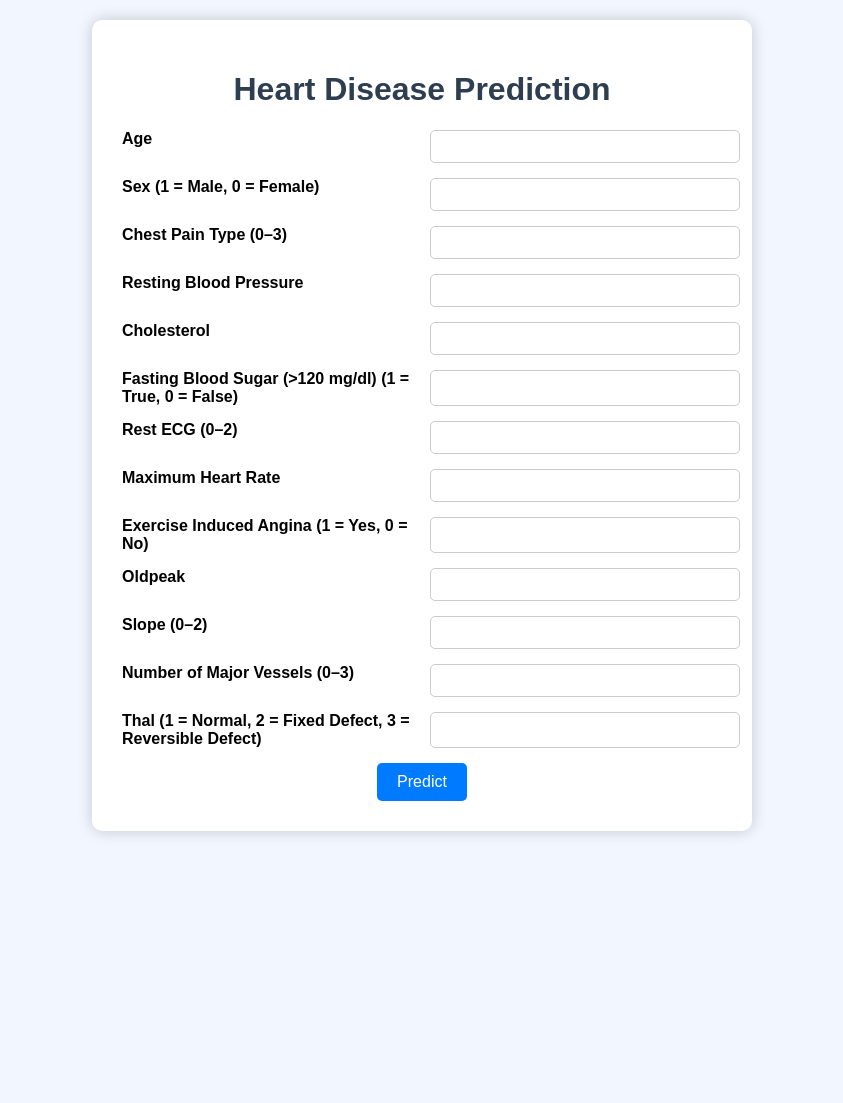
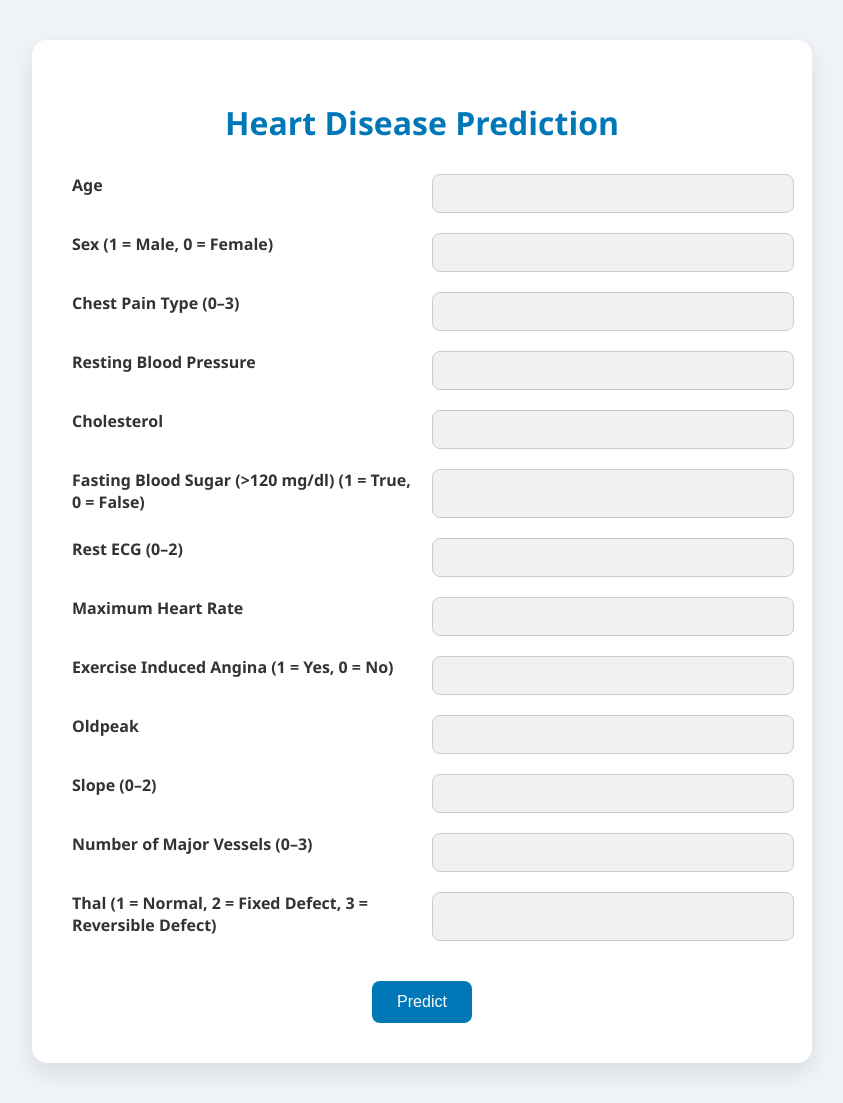
Before and after one commit to Ashish-kurapati/heart_disease_predictor, a Flask app: page / in a window 1280 px wide. Shown: the whole page, without its empty margins (218-1061 px from the left). Before the commit the page ends 836 px from the top, so only its background shows below. Run offline with Flask 3, Linux system fonts and the light colour scheme; parts of the project's set-up code (start-up, migrations or seed data) failed here and were passed over.

Commit message:
Add all project files

```diff
--- /dev/null
+++ b/static/style.css
@@ -0,0 +1,93 @@
+body {
+    font-family: 'Segoe UI', Tahoma, Geneva, Verdana, sans-serif;
+    background-color: #f0f4f8;
+    margin: 0;
+    padding: 0;
+}
+
+.container {
+    max-width: 700px;
+    margin: 40px auto;
+    background-color: #ffffff;
+    padding: 40px;
+    border-radius: 15px;
+    box-shadow: 0 10px 25px rgba(0, 0, 0, 0.1);
+}
+
+h1 {
+    text-align: center;
+    color: #0077b6;
+    margin-bottom: 30px;
+}
+
+form {
+    display: grid;
+    grid-template-columns: 1fr 1fr;
+    gap: 20px;
+}
+
+label {
+    font-weight: 600;
+    margin-bottom: 5px;
+    display: block;
+    color: #333;
+}
+
+input[type="number"] {
+    width: 100%;
+    padding: 10px;
+    border-radius: 8px;
+    border: 1px solid #ccc;
+    background-color: #f1f1f1;
+    font-size: 15px;
+}
+
+.full-width {
+    grid-column: span 2;
+    text-align: center;
+    margin-top: 20px;
+}
+
+button {
+    padding: 12px 25px;
+    background-color: #0077b6;
+    border: none;
+    border-radius: 8px;
+    color: white;
+    font-size: 16px;
+    cursor: pointer;
+    transition: background 0.3s ease;
+}
+
+button:hover {
+    background-color: #023e8a;
+}
+
+.result {
+    margin-top: 40px;
+    text-align: center;
+}
+
+.result p {
+    font-size: 22px;
+    font-weight: bold;
+}
+
+.risk {
+    color: red;
+}
+
+.no-risk {
+    color: green;
+}
+
+canvas {
+    margin-top: 20px;
+}
+
+.footer-note {
+    text-align: center;
+    margin-top: 30px;
+    font-size: 14px;
+    color: #555;
+}
--- a/templates/index.html
+++ b/templates/index.html
@@ -4,74 +4,13 @@
     <meta charset="UTF-8">
     <title>Heart Disease Predictor</title>
     <script src="https://cdn.jsdelivr.net/npm/chart.js"></script>
-    <style>
-        body {
-            font-family: Arial, sans-serif;
-            background-color: #f2f7ff;
-            margin: 0;
-            padding: 20px;
-        }
-        .container {
-            max-width: 600px;
-            margin: auto;
-            background: white;
-            padding: 30px;
-            border-radius: 10px;
-            box-shadow: 0 0 15px rgba(0,0,0,0.2);
-        }
-        h1 {
-            text-align: center;
-            color: #2c3e50;
-        }
-        form {
-            display: grid;
-            grid-template-columns: 1fr 1fr;
-            gap: 15px;
-        }
-        label {
-            font-weight: bold;
-        }
-        input[type="number"] {
-            width: 100%;
-            padding: 8px;
-            border-radius: 5px;
-            border: 1px solid #ccc;
-        }
-        .full-width {
-            grid-column: span 2;
-            text-align: center;
-        }
-        button {
-            padding: 10px 20px;
-            background-color: #007bff;
-            border: none;
-            border-radius: 5px;
-            color: white;
-            font-size: 16px;
-            cursor: pointer;
-        }
-        .result {
-            margin-top: 30px;
-            text-align: center;
-        }
-        .result p {
-            font-size: 20px;
-            font-weight: bold;
-        }
-        .risk {
-            color: red;
-        }
-        .no-risk {
-            color: green;
-        }
-        canvas {
-            margin-top: 20px;
-        }
-    </style>
+    <link rel="stylesheet" href="{{ url_for('static', filename='style.css') }}">
 </head>
 <body>
+
 <div class="container">
     <h1>Heart Disease Prediction</h1>
+
     <form action="/predict" method="POST">
         <label>Age</label>
         <input type="number" name="age" step="any" required>
@@ -138,7 +77,7 @@
                 data: [{{ confidence }}, {{ 100 - confidence }}],
                 backgroundColor: [
                     "{{ 'red' if risk else 'green' }}",
-                    "#e0e0e0"
+                    "#d3e3e7"
                 ],
                 borderWidth: 1
             }]
@@ -154,5 +93,6 @@
     });
 </script>
 {% endif %}
+
 </body>
 </html>
```
